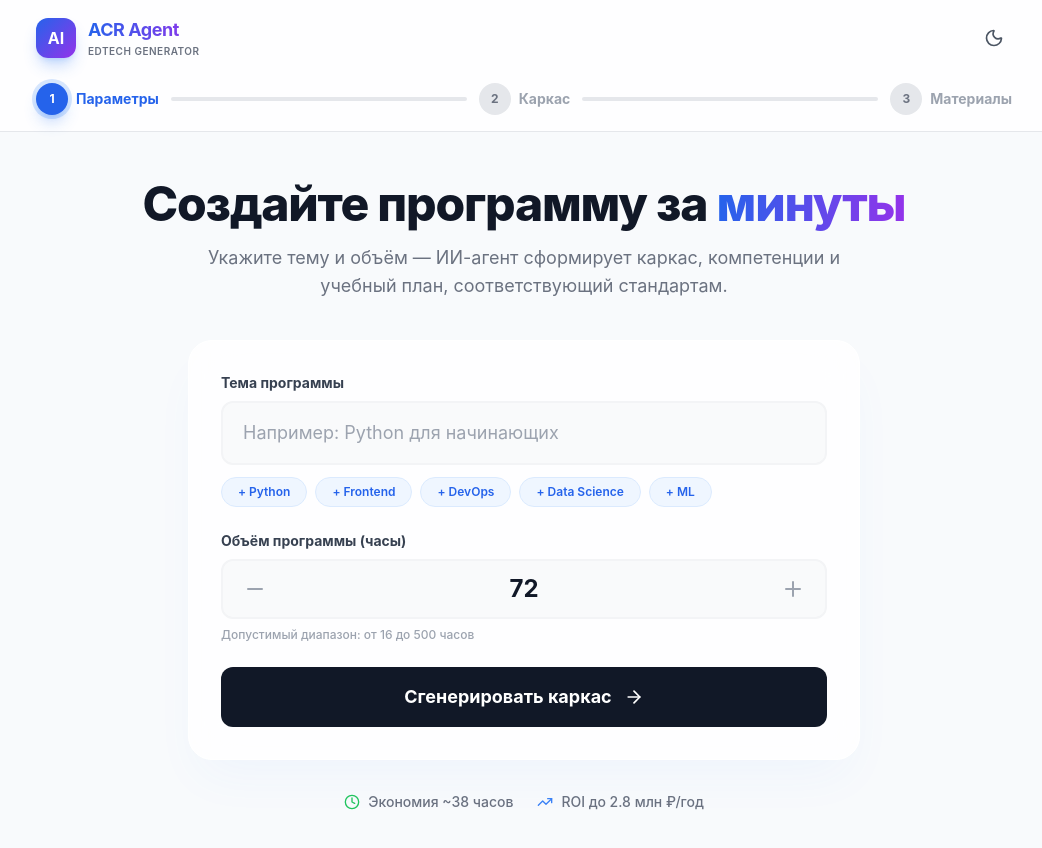
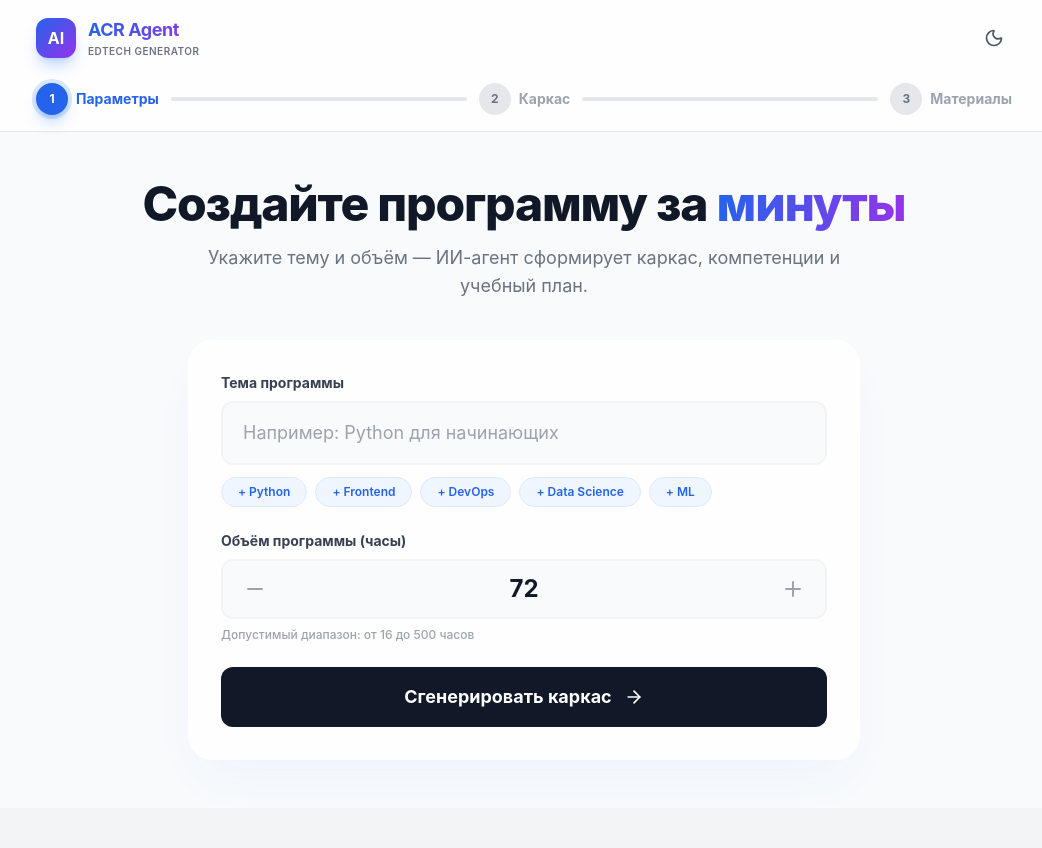
Before and after one commit to cloudkot/acr-ai-agent, a React (Vite) app in the folder frontend/: page / in a window 1280 px wide. Shown: the top 848 px of the page, without its empty margins (116-1158 px from the left). After the commit the page ends 808 px from the top, so only its background shows below. Built offline with nearby package versions, Linux system fonts and the light colour scheme.

Commit message:
Add custom hours stepper with strict min/max bounds

```diff
--- a/frontend/src/App.tsx
+++ b/frontend/src/App.tsx
@@ -4,7 +4,7 @@ import {
   Loader2, ArrowRight, CheckCircle2, Download,
   FileText, BookOpen, GraduationCap, RotateCcw,
   Sparkles, FileDown, Presentation, Moon, Sun,
-  Minus, Plus, AlertCircle, Zap, TrendingUp, Clock
+  Minus, Plus, AlertCircle
 } from 'lucide-react';
 import {
   generateFramework,
@@ -16,8 +16,8 @@ import {
 } from './api';
 
 // --- Error Boundary ---
-class ErrorBoundary extends Component<{ children: ReactNode }, { hasError: boolean, error: Error | null }> {
-  constructor(props: { children: ReactNode }) {
+class ErrorBoundary extends Component<{children: ReactNode}, {hasError: boolean, error: Error | null}> {
+  constructor(props: {children: ReactNode}) {
     super(props);
     this.state = { hasError: false, error: null };
   }
@@ -54,7 +54,7 @@ function MainApp() {
   const [screen, setScreen] = useState<Screen>('input');
   const [topic, setTopic] = useState('');
   const [hours, setHours] = useState<number>(72);
-  const [hoursInput, setHoursInput] = useState<string>('72'); // Строка для свободного ввода
+  const [hoursInput, setHoursInput] = useState<string>('72');
   const [loading, setLoading] = useState(false);
   const [error, setError] = useState<string | null>(null);
 
@@ -65,7 +65,6 @@ function MainApp() {
   const [reviseText, setReviseText] = useState('');
   const [revising, setRevising] = useState(false);
 
-  // Тёмная тема
   const [darkMode, setDarkMode] = useState(() => {
     const saved = localStorage.getItem('theme');
     if (saved) return saved === 'dark';
@@ -82,10 +81,9 @@ function MainApp() {
     }
   }, [darkMode]);
 
-  // Синхронизация часов
   const handleHoursChange = (e: React.ChangeEvent<HTMLInputElement>) => {
     const val = e.target.value;
-    setHoursInput(val); // Разрешаем вводить всё, что угодно
+    setHoursInput(val);
     if (val !== '') {
       setHours(parseInt(val, 10) || 0);
     } else {
@@ -94,7 +92,6 @@ function MainApp() {
   };
 
   const handleHoursBlur = () => {
-    // Проверяем только когда пользователь ушел с поля
     let val = parseInt(hoursInput, 10);
     if (isNaN(val) || val < 16) val = 16;
     if (val > 500) val = 500;
@@ -105,7 +102,6 @@ function MainApp() {
   const handleGenerate = async () => {
     if (!topic.trim() || topic.trim().length < 3) { setError('Тема слишком короткая (минимум 3 символа)'); return; }
 
-    // Финальная проверка перед отправкой
     let finalHours = parseInt(hoursInput, 10);
     if (isNaN(finalHours) || finalHours < 16 || finalHours > 500) {
       setError('Объём программы должен быть от 16 до 500 часов');
@@ -184,7 +180,7 @@ function MainApp() {
   return (
     <div className="min-h-screen bg-[#F8FAFC] dark:bg-[#0F172A] text-gray-900 dark:text-gray-100 transition-colors duration-300 relative overflow-hidden">
 
-      {/* Декоративные градиентные пятна на фоне */}
+      {/* Декоративные градиентные пятна */}
       <div className="absolute top-0 left-1/4 w-96 h-96 bg-blue-400/20 rounded-full blur-3xl -z-10 pointer-events-none"></div>
       <div className="absolute bottom-0 right-1/4 w-96 h-96 bg-purple-400/20 rounded-full blur-3xl -z-10 pointer-events-none"></div>
 
@@ -219,7 +215,7 @@ function MainApp() {
             </div>
           </div>
 
-          {/* Красивый прогресс-бар */}
+          {/* Прогресс-бар */}
           <div className="flex items-center mt-6 text-xs font-medium">
             <Step num={1} label="Параметры" active={screen === 'input'} done={screen !== 'input'} />
             <div className={`flex-1 h-1 mx-3 rounded-full transition-all duration-500 ${screen !== 'input' ? 'bg-gradient-to-r from-green-400 to-green-500' : 'bg-gray-200 dark:bg-gray-700'}`} />
@@ -253,7 +249,7 @@ function MainApp() {
                 Создайте программу за <span className="text-transparent bg-clip-text bg-gradient-to-r from-blue-600 to-purple-600">минуты</span>
               </h1>
               <p className="text-lg text-gray-500 dark:text-gray-400 max-w-2xl mx-auto">
-                Укажите тему и объём — ИИ-агент сформирует каркас, компетенции и учебный план, соответствующий стандартам.
+                Укажите тему и объём — ИИ-агент сформирует каркас, компетенции и учебный план.
               </p>
             </div>
 
@@ -339,16 +335,6 @@ function MainApp() {
                 </button>
               </div>
             </div>
-
-            {/* Виджет экономии */}
-            <div className="mt-8 flex justify-center gap-6 animate-fade-in-up" style={{ animationDelay: '0.2s' }}>
-              <div className="flex items-center gap-2 text-sm font-medium text-gray-500">
-                <Clock className="w-4 h-4 text-green-500" /> Экономия ~38 часов
-              </div>
-              <div className="flex items-center gap-2 text-sm font-medium text-gray-500">
-                <TrendingUp className="w-4 h-4 text-blue-500" /> ROI до 2.8 млн ₽/год
-              </div>
-            </div>
           </div>
         )}
 
@@ -356,12 +342,13 @@ function MainApp() {
         {screen === 'framework' && framework && (
           <div className="space-y-6 animate-fade-in-up">
             {content?.validation_report?.hours_match !== undefined && (
-              <div className={`p-4 rounded-xl border-l-4 shadow-sm ${content.validation_report.hours_match
+              <div className={`p-4 rounded-xl border-l-4 shadow-sm ${
+                content.validation_report.hours_match
                   ? 'bg-green-50 border-green-500 text-green-800 dark:bg-green-900/20 dark:text-green-300'
                   : 'bg-red-50 border-red-500 text-red-800 dark:bg-red-900/20 dark:text-red-300'
-                }`}>
+              }`}>
                 <h3 className="font-bold flex items-center gap-2">
-                  {content.validation_report.hours_match ? <CheckCircle2 className="w-5 h-5" /> : <AlertCircle className="w-5 h-5" />}
+                  {content.validation_report.hours_match ? <CheckCircle2 className="w-5 h-5"/> : <AlertCircle className="w-5 h-5"/>}
                   {content.validation_report.hours_match ? 'Отчёт автопроверки: Всё совпадает' : 'Внимание: есть расхождения'}
                 </h3>
                 <p className="text-sm mt-1">Сумма часов: <strong>{content.validation_report.calculated_total}</strong> / {content.validation_report.expected_total}</p>
@@ -521,7 +508,7 @@ function MainApp() {
             )}
 
             <div className="bg-white dark:bg-gray-800 rounded-2xl shadow-lg border border-gray-100 dark:border-gray-700 p-6">
-              <h3 className="text-lg font-bold mb-4 flex items-center gap-2"><Download className="w-5 h-5" /> Экспорт материалов</h3>
+              <h3 className="text-lg font-bold mb-4 flex items-center gap-2"><Download className="w-5 h-5"/> Экспорт материалов</h3>
               <div className="grid grid-cols-1 md:grid-cols-3 gap-3">
                 <button onClick={() => handleDownload('docx')} className="flex items-center justify-center gap-2 bg-gray-50 dark:bg-gray-900 border border-gray-200 dark:border-gray-700 text-gray-700 dark:text-gray-300 py-3 rounded-xl font-bold hover:bg-gray-100 dark:hover:bg-gray-700 hover:border-gray-300 transition-all">
                   <FileDown className="w-5 h-5 text-blue-600" /> Word
@@ -547,7 +534,7 @@ function Step({ num, label, active, done }: { num: number; label: string; active
       <div className={`w-8 h-8 rounded-full flex items-center justify-center text-xs font-bold transition-all duration-500
         ${done ? 'bg-green-500 text-white shadow-lg shadow-green-500/30'
           : active ? 'bg-blue-600 text-white ring-4 ring-blue-500/20 shadow-lg shadow-blue-500/30'
-            : 'bg-gray-200 dark:bg-gray-800 text-gray-500'}`}>
+          : 'bg-gray-200 dark:bg-gray-800 text-gray-500'}`}>
         {done ? <CheckCircle2 className="w-4 h-4" /> : num}
       </div>
       <span className={`font-bold text-sm hidden sm:block ${active ? 'text-blue-600 dark:text-blue-400' : done ? 'text-green-600 dark:text-green-400' : 'text-gray-400 dark:text-gray-600'}`}>
```
